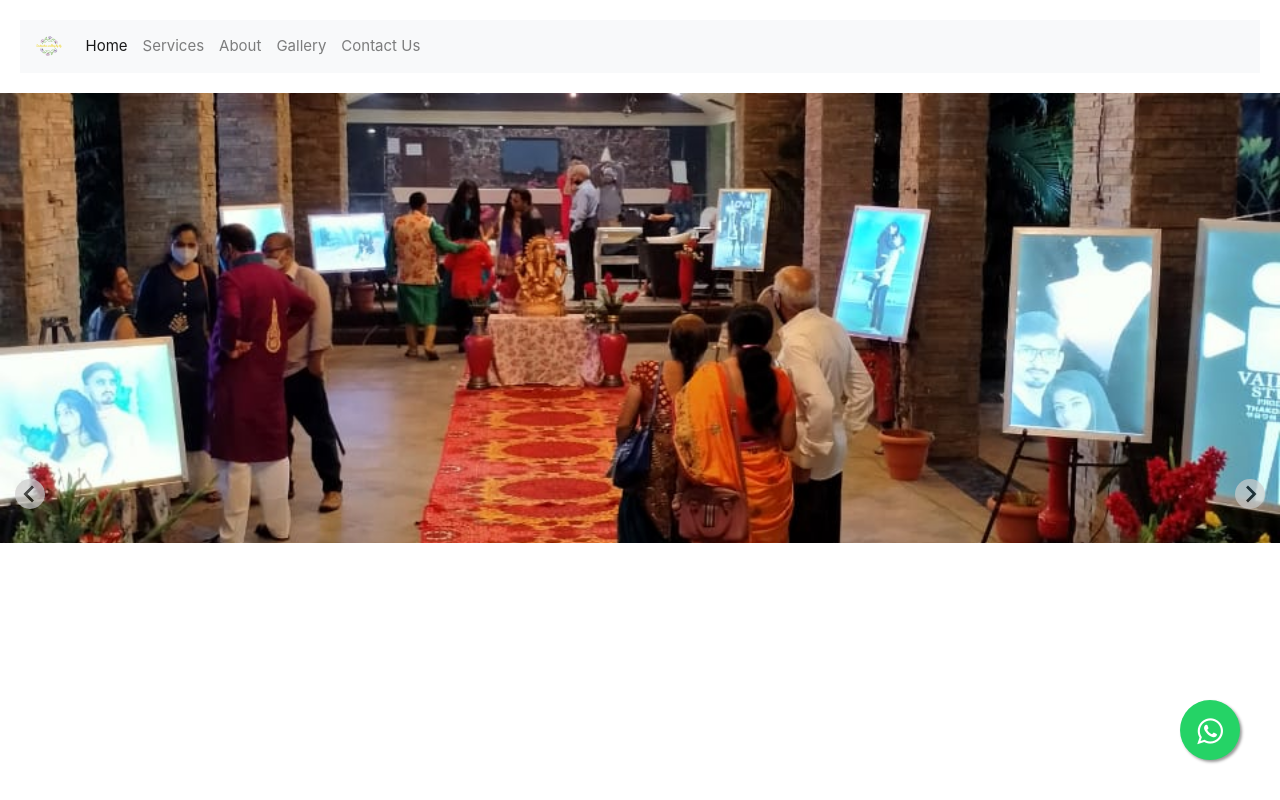
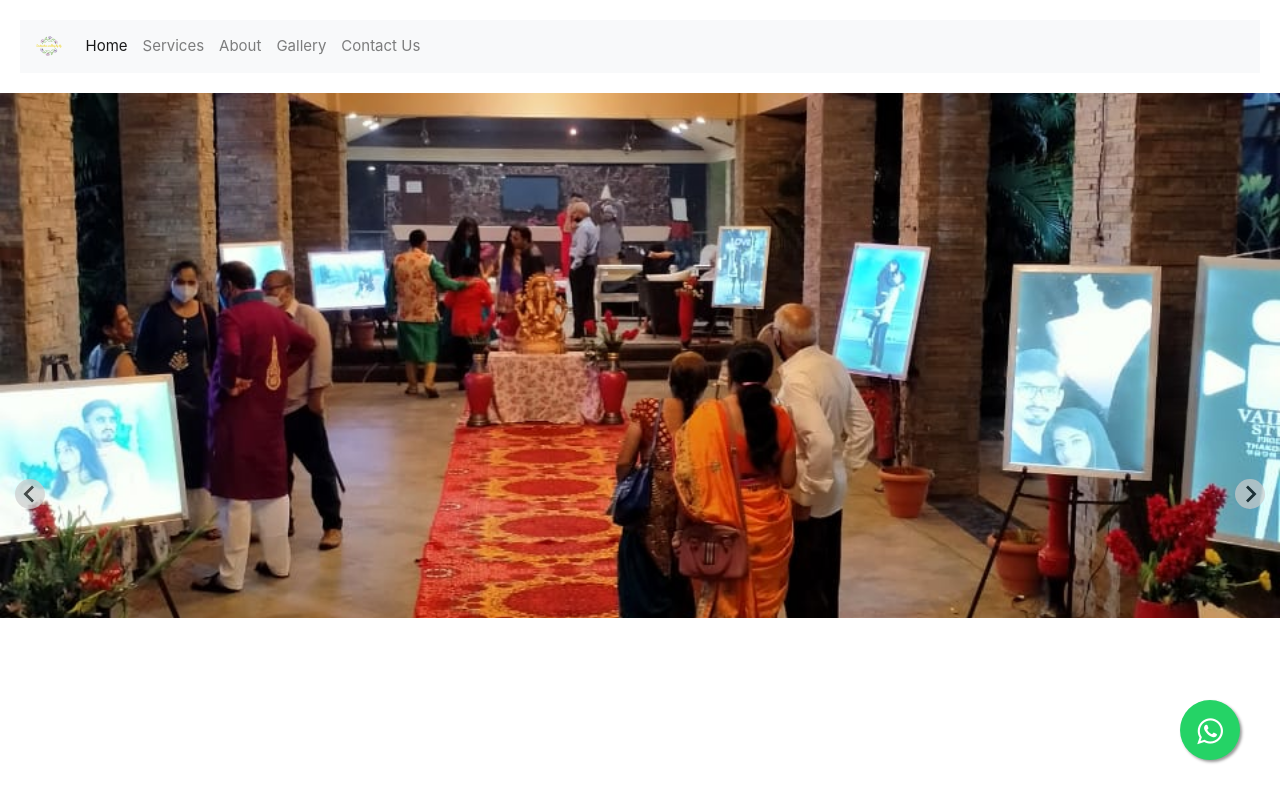
Before and after one commit to mihir12345/weddingService, a plain HTML site: page index.html in a window 1280 px wide. Shown: the top 800 px of the page. Drawn offline with nearby package versions, Linux system fonts and the light colour scheme; grey boxes are pictures that could not be loaded; a web font is replaced by a local one.

Commit message:
Update index.html

```diff
--- a/index.html
+++ b/index.html
@@ -191,7 +191,7 @@
 	type   : 'loop',
 	perPage: 1,
 	perMove: 1,
-	height   : '30rem',
+	height   : '35rem',
 	cover      : true,
 	autoplay: true,
 } ).mount();
```
